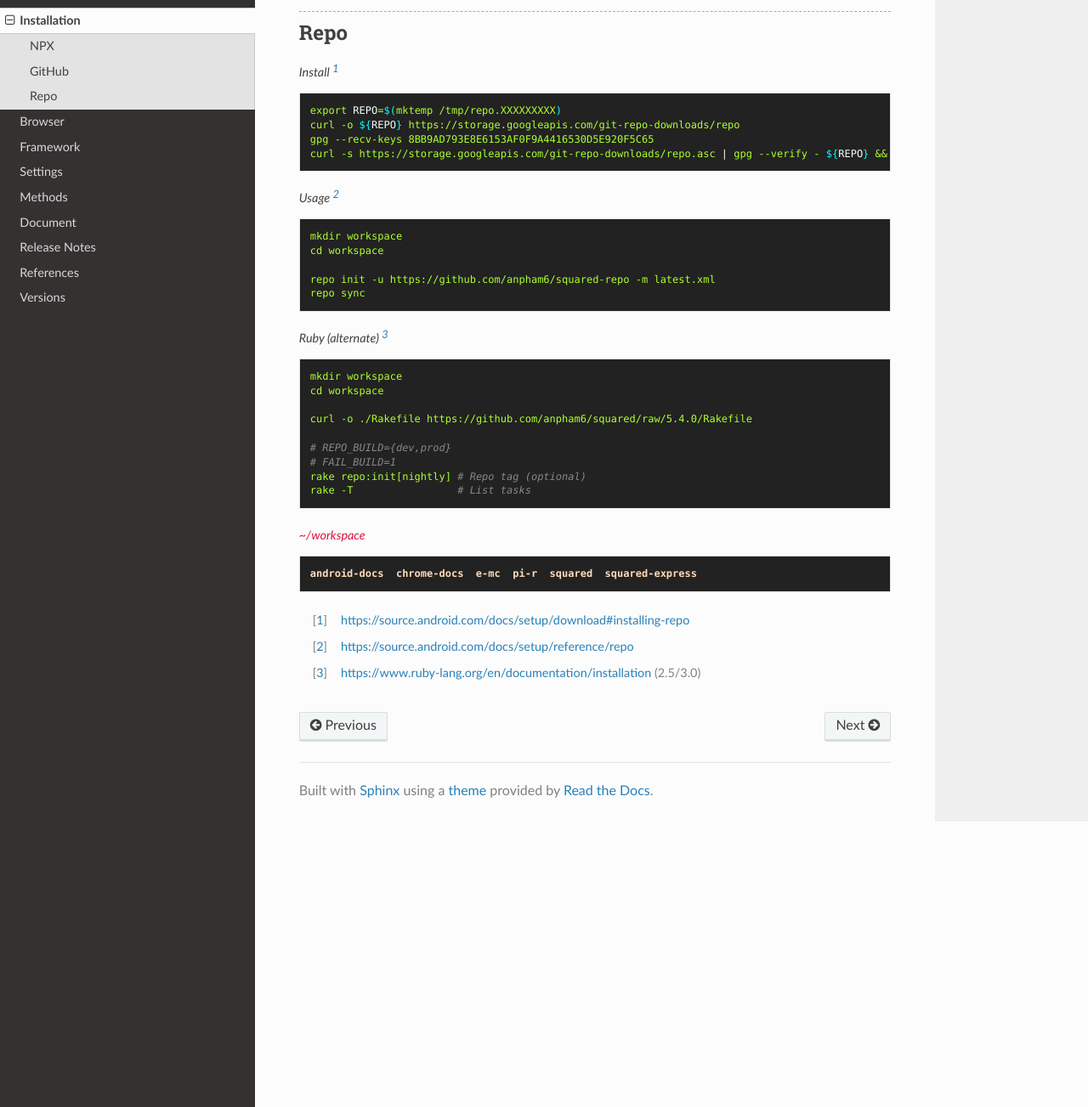
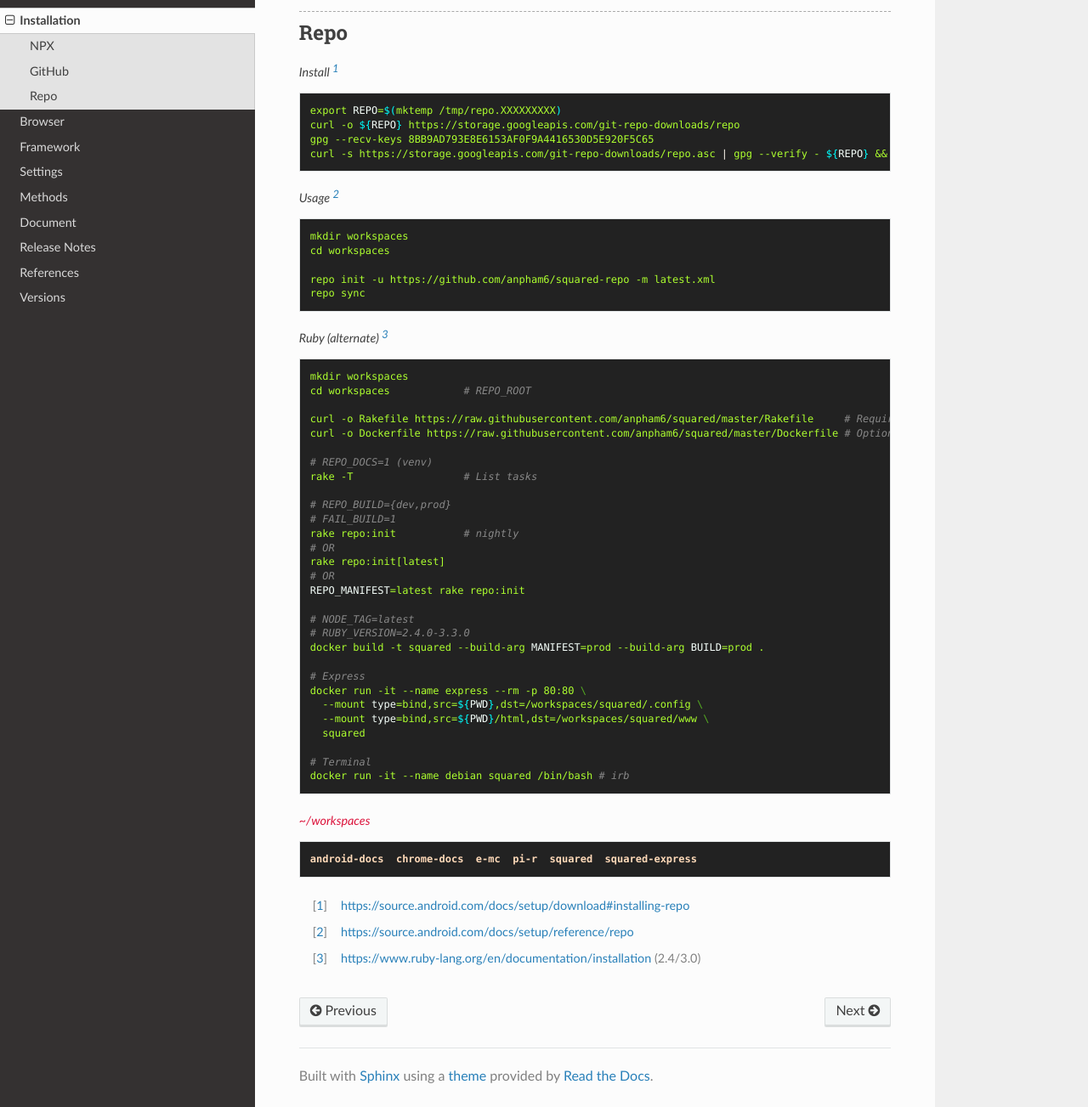
Before and after one commit to anpham6/android-docs, a Sphinx documentation site: the page built from source/installation.rst, in a window 1280 px wide and 1400 px high, scrolled down 1662 px, cut to the strip 97-1400 px from the top of the window. Shown: the whole strip at 85% size. Built offline with Sphinx 7.4.7 and the Read the Docs theme 2.0.0, drawn with Linux system fonts in a browser that asks for light colours.

Commit message:
Installation: Repo workspace management using Docker.

```diff
--- a/source/installation.rst
+++ b/source/installation.rst
@@ -107,8 +107,8 @@ Repo
 .. code-block::
   :caption: Usage [#]_
 
-  mkdir workspace
-  cd workspace
+  mkdir workspaces
+  cd workspaces
 
   repo init -u https://github.com/anpham6/squared-repo -m latest.xml
   repo sync
@@ -116,23 +116,43 @@ Repo
 .. code-block::
   :caption: Ruby (alternate) [#]_
 
-  mkdir workspace
-  cd workspace
+  mkdir workspaces
+  cd workspaces            # REPO_ROOT
 
-  curl -o ./Rakefile https://github.com/anpham6/squared/raw/5.4.0/Rakefile
+  curl -o Rakefile https://raw.githubusercontent.com/anpham6/squared/master/Rakefile     # Required
+  curl -o Dockerfile https://raw.githubusercontent.com/anpham6/squared/master/Dockerfile # Optional
+
+  # REPO_DOCS=1 (venv)
+  rake -T                  # List tasks
 
   # REPO_BUILD={dev,prod}
   # FAIL_BUILD=1
-  rake repo:init[nightly] # Repo tag (optional)
-  rake -T                 # List tasks
+  rake repo:init           # nightly
+  # OR
+  rake repo:init[latest]
+  # OR
+  REPO_MANIFEST=latest rake repo:init
+
+  # NODE_TAG=latest
+  # RUBY_VERSION=2.4.0-3.3.0
+  docker build -t squared --build-arg MANIFEST=prod --build-arg BUILD=prod .
+
+  # Express
+  docker run -it --name express --rm -p 80:80 \
+    --mount type=bind,src=${PWD},dst=/workspaces/squared/.config \
+    --mount type=bind,src=${PWD}/html,dst=/workspaces/squared/www \
+    squared
+
+  # Terminal
+  docker run -it --name debian squared /bin/bash # irb
 
 .. rst-class:: installation-workspace
 
 .. code-block::
-  :caption: ~/workspace
+  :caption: ~/workspaces
 
   android-docs  chrome-docs  e-mc  pi-r  squared  squared-express
 
 .. [#] https://source.android.com/docs/setup/download#installing-repo
 .. [#] https://source.android.com/docs/setup/reference/repo
-.. [#] https://www.ruby-lang.org/en/documentation/installation (2.5/3.0)
+.. [#] https://www.ruby-lang.org/en/documentation/installation (2.4/3.0)
```
